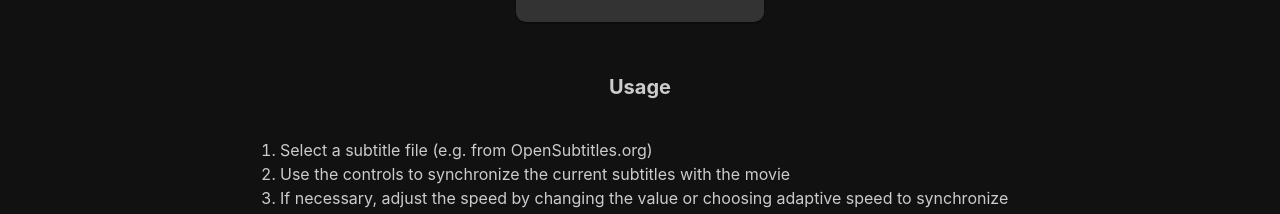
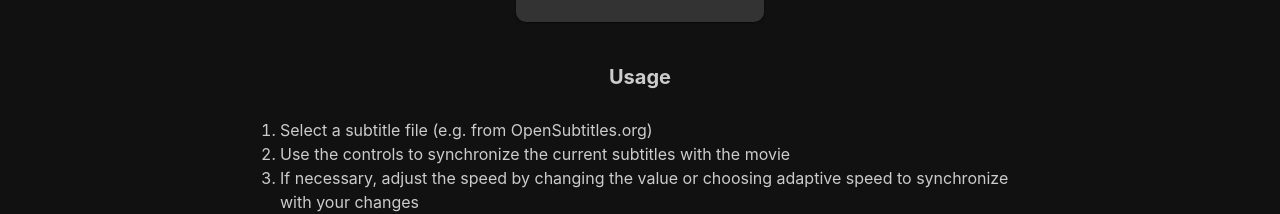
Before and after one commit to TheLartians/substitute, a React (Create React App) app: page / in a window 1280 px wide. Shown: the part 495-709 px from the top of the page. Built offline with nearby package versions, Linux system fonts and the light colour scheme.

Commit message:
update margin

```diff
--- a/src/components/landing_page.tsx
+++ b/src/components/landing_page.tsx
@@ -46,7 +46,7 @@ export const LandingPage = ({
             <SubtitleDropzone onLoad={setSubtitles} />
           </Layout>
           <Layout style={{ alignItems: "center" }}>
-            <Text verticalMargin="m" fontSize="ml">
+            <Text fontSize="ml">
               <Bold>Usage</Bold>
             </Text>
             <Text verticalMargin="m">
```
